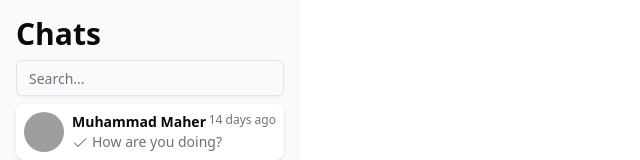
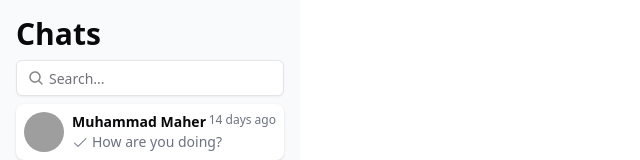
Before and after one commit to CleverFlare/echo-chat-client, a Next.js app: page / in a window 1280 px wide. Shown: the top 160 px of the page, without its empty margins (0-640 px from the left). Built offline with nearby package versions, Linux system fonts and the light colour scheme; grey boxes are pictures that could not be loaded.

Commit message:
chore: polish the styling of the chats search input

```diff
--- a/src/components/chats-list.tsx
+++ b/src/components/chats-list.tsx
@@ -24,12 +24,20 @@
   return (
     <div className="w-[300px] h-full p-4 bg-gray-50 flex flex-col gap-2">
       <h2 className="text-3xl font-bold">Chats</h2>
+      <div className="relative">
+        <MagnifyingGlass
+          weight="bold"
+          color="#888"
+          className="absolute start-3 top-1/2 -translate-y-1/2 pointer-events-none"
+        />
         <Input
           value={search}
           onChange={(e) => setSearch(e.target.value)}
           placeholder="Search..."
+          className="bg-white ps-8"
           data-testid="chats-list-search-input"
         />
+      </div>
       <EmptyState connections={connections} />
       <ChatCards
         search={search}
--- a/src/components/ui/input.tsx
+++ b/src/components/ui/input.tsx
@@ -1,6 +1,6 @@
-import * as React from "react"
+import * as React from "react";
 
-import { cn } from "@/lib/utils"
+import { cn } from "@/lib/utils";
 
 export interface InputProps
   extends React.InputHTMLAttributes<HTMLInputElement> {}
@@ -11,15 +11,15 @@
       <input
         type={type}
         className={cn(
-          "flex h-9 w-full rounded-md border border-input bg-transparent px-3 py-1 text-sm shadow-sm transition-colors file:border-0 file:bg-transparent file:text-sm file:font-medium file:text-foreground placeholder:text-muted-foreground focus-visible:outline-none focus-visible:ring-1 focus-visible:ring-ring disabled:cursor-not-allowed disabled:opacity-50",
-          className
+          "flex h-9 w-full rounded-md border border-input bg-transparent px-3 py-1 text-sm shadow-sm transition-colors file:border-0 file:bg-transparent file:text-sm file:font-medium file:text-foreground placeholder:text-muted-foreground focus-visible:outline-none focus-visible:ring-2 focus-visible:ring-ring disabled:cursor-not-allowed disabled:opacity-50",
+          className,
         )}
         ref={ref}
         {...props}
       />
-    )
-  }
-)
-Input.displayName = "Input"
+    );
+  },
+);
+Input.displayName = "Input";
 
-export { Input }
+export { Input };
```
Lines whose indentation alone changed are shown as unchanged.
